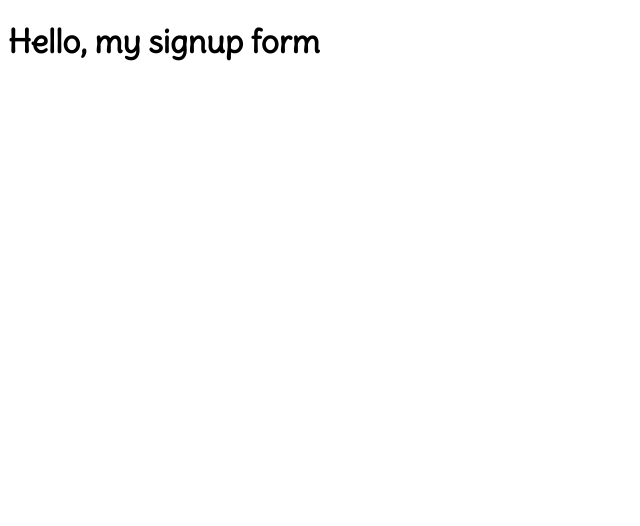
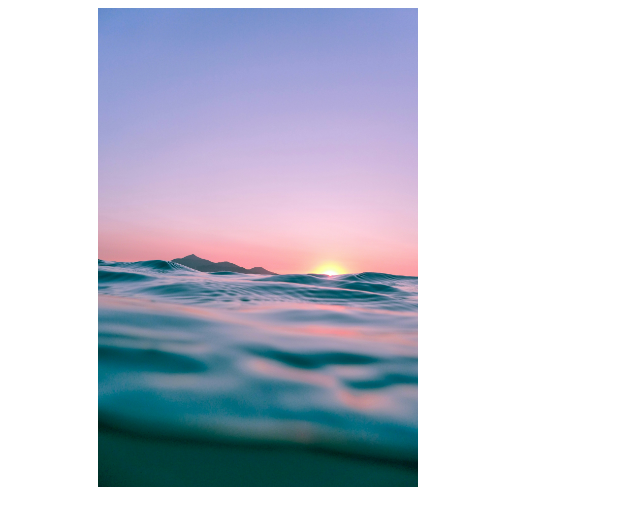
Before and after one commit to Adrian-Koh/signup-form, a plain HTML site: page index.html in a window 1280 px wide. Shown: the whole page, without its empty margins (0-640 px from the left). Drawn offline with Linux system fonts and the light colour scheme.

Commit message:
Add background image

```diff
--- a/index.html
+++ b/index.html
@@ -7,6 +7,11 @@
     <link rel="stylesheet" href="styles.css">
 </head>
 <body>
-    <h1>Hello, my signup form</h1>
+    <div class="container">
+        <div class="image-container">
+        </div>
+        <div class="form-container">
+        </div>
+    </div>
 </body>
 </html>
--- a/styles.css
+++ b/styles.css
@@ -7,6 +7,16 @@
 
 }
 
-h1 {
-    font-family: 'deliusregular';
+.container {
+    width: 500px;
+    display: flex;
+    justify-content: center;
 }
+
+.image-container {
+    width: 25vw;
+    height: 100vh;
+    background-image: url(images/ocean.jpg);
+    background-size: contain;
+    background-repeat: no-repeat;
+}
```
Also changed, not shown: images/odin-logo.png (added).
